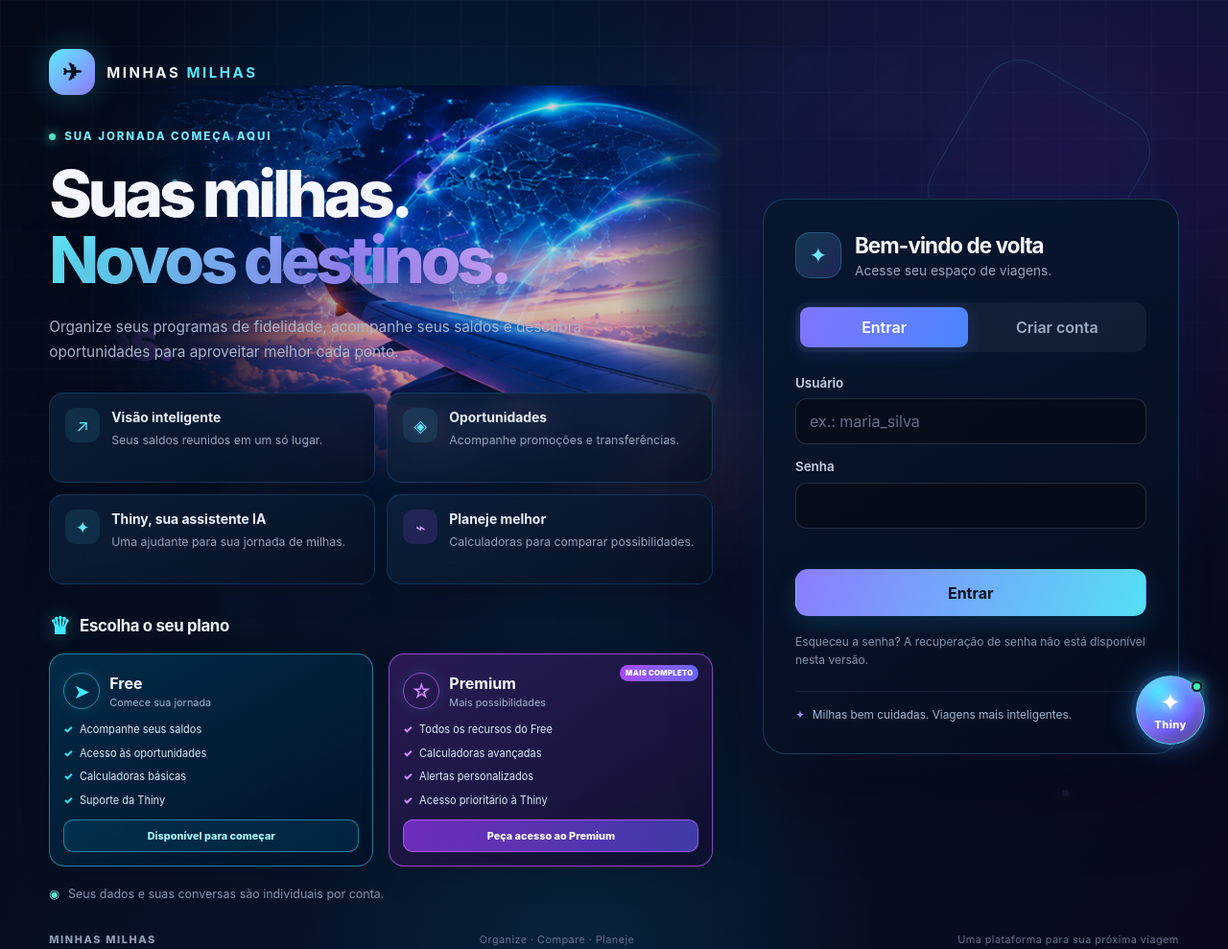
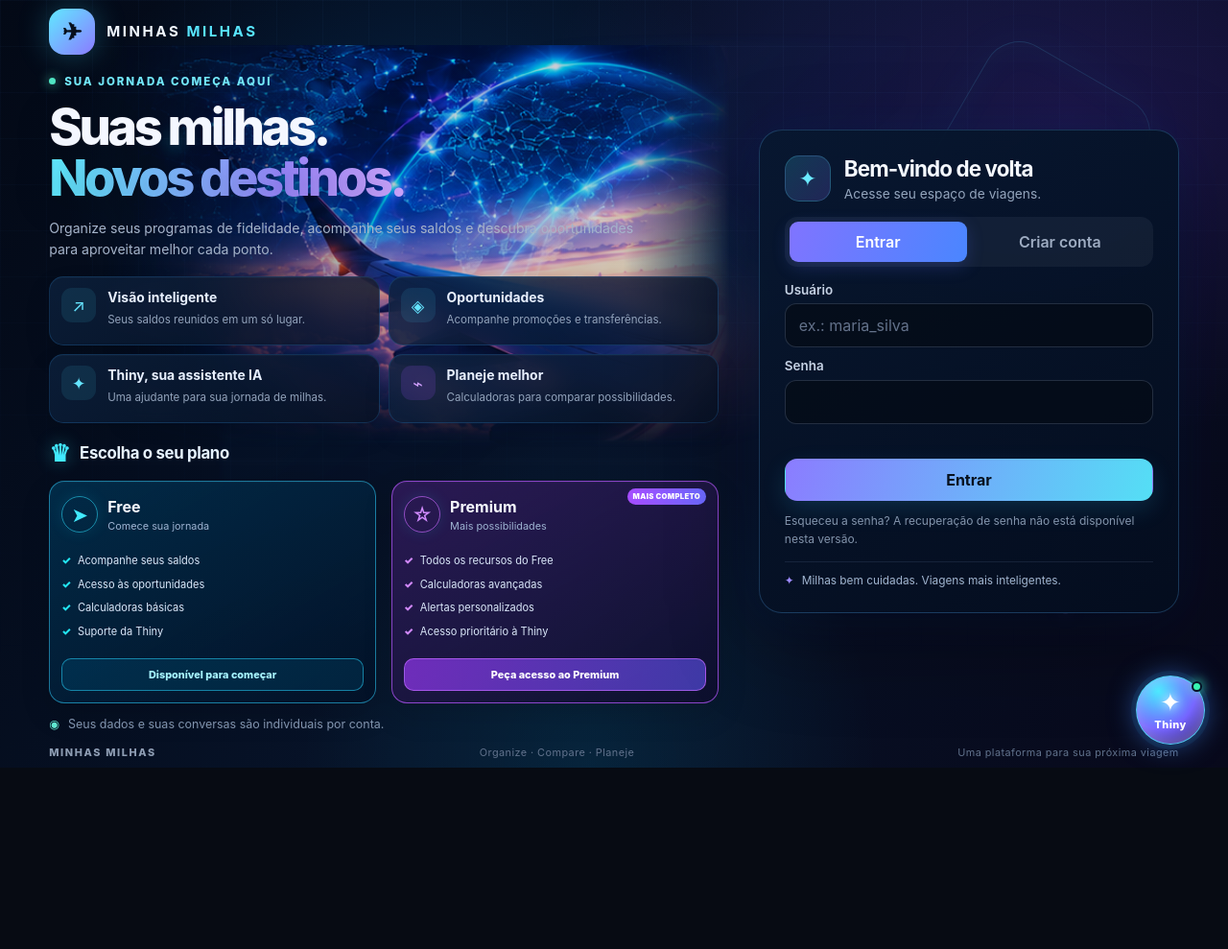
Before and after one commit to luizfs007/minhas-milhas, a plain HTML site: page index.html in a window 1280 px wide. Shown: the top 989 px of the page at 96% size. After the commit the page ends 800 px from the top, so only its background shows below. Drawn offline with nearby package versions, Linux system fonts and the light colour scheme.

Commit message:
Enhance authentication styles for responsiveness
Added media queries for responsive authentication layout.

```diff
--- a/css/styles.css
+++ b/css/styles.css
@@ -1207,3 +1207,39 @@ input, select, textarea { min-height: 44px; border-radius: 12px; background: rgb
 @media(max-width:1100px){.orbit-dashboard{grid-template-columns:minmax(0,1fr) minmax(0,1fr)}.orbit-overview{grid-column:1/-1}.orbit-history{grid-column:1/-1}.orbit-trend{min-height:210px}.orbit-map-card,.orbit-donut-card,.orbit-top-card{min-height:0}}
 @media(max-width:700px){.orbit-dashboard{grid-template-columns:minmax(0,1fr);gap:11px;padding-top:0}.orbit-overview,.orbit-history{grid-column:auto}.orbit-overview{padding:15px 13px}.orbit-card{padding:14px 13px;border-radius:14px}.orbit-card-heading{margin-bottom:12px}.orbit-card-heading h2,.orbit-card-heading h3{font-size:14px}.orbit-metric-grid{gap:8px}.orbit-metric{padding:10px;min-height:89px}.orbit-metric strong{font-size:20px;padding-right:0}.metric-spark{right:8px;bottom:18px;font-size:14px;opacity:.55}.orbit-metric small{font-size:8px;max-width:100%}.orbit-chart-line{height:112px}.orbit-history-chart{height:110px;gap:8px}.history-bars{gap:4px}.history-bar-value{font-size:7px}.history-bar-wrap small{font-size:7px}.orbit-empty-chart{padding:12px 8px;min-height:130px}.orbit-empty-chart span{max-width:260px;line-height:1.5}.orbit-program-row{grid-template-columns:26px minmax(50px,1fr) auto}.orbit-donut{width:108px;height:108px}.orbit-map-foot{flex-wrap:wrap}.dash-alert{align-items:flex-start}.dash-alert small{line-height:1.5}.orbit-status,.orbit-select-label{font-size:9px;padding:5px 6px}}
 @media(prefers-reduced-motion:reduce){.history-bar{animation:none}}
+
+
+/* Ajustes solicitados: navegação sem item Thiny e login que se encaixa na tela */
+@media (min-width: 761px) and (min-height: 700px) {
+  .auth.auth-showcase { min-height: 100svh; height: 100svh; box-sizing: border-box; padding: clamp(16px, 2.4vh, 28px) clamp(24px, 4vw, 60px); overflow-y: auto; }
+  .auth-showcase .auth-layout { gap: clamp(24px, 3.3vw, 54px); }
+  .auth-showcase .auth-brand { margin-bottom: clamp(18px, 2.6vh, 34px); }
+  .auth-showcase .auth-story h1 { font-size: clamp(2.4rem, 4.1vw, 4rem); margin: 14px 0 14px; }
+  .auth-showcase .auth-intro { font-size: clamp(.88rem, 1vw, 1rem); line-height: 1.55; margin-bottom: 18px; }
+  .auth-showcase .auth-feature-grid { gap: 9px; }
+  .auth-showcase .auth-feature { min-height: 72px; padding: 11px 12px; }
+  .auth-showcase .auth-feature small { font-size: .72rem; }
+  .auth-showcase .auth-plans { margin-top: 16px; }
+  .auth-showcase .auth-plan { padding: 12px; }
+  .auth-showcase .auth-plan ul { margin-top: 8px; margin-bottom: 8px; }
+  .auth-showcase .auth-trust { margin-top: 13px; }
+  .auth-showcase .auth-box { padding: clamp(20px, 2vw, 30px); }
+  .auth-showcase .auth-box-heading { margin-bottom: 16px; }
+  .auth-showcase .auth-box .tabs { margin-bottom: 15px; }
+  .auth-showcase .auth-box label { margin-top: 10px; margin-bottom: 5px; }
+  .auth-showcase .auth-box input:not([type=radio]):not([type=checkbox]) { min-height: 42px; }
+  .auth-showcase .auth-box .wide { min-height: 44px; margin-top: 12px; }
+  .auth-showcase .auth-password-note { margin-top: 11px; }
+  .auth-showcase .auth-box-foot { margin-top: 14px; padding-top: 12px; }
+  .auth-showcase .auth-footer { margin-top: 12px; }
+}
+@media (max-height: 760px) and (min-width: 761px) {
+  .auth.auth-showcase { justify-content: flex-start; }
+  .auth-showcase .auth-layout { align-items: start; }
+  .auth-showcase .auth-story h1 { font-size: clamp(2.2rem, 3.7vw, 3.4rem); }
+  .auth-showcase .auth-feature { min-height: 64px; }
+  .auth-showcase .auth-plan ul { font-size: .75rem; }
+}
+@media (max-width: 760px) {
+  .auth.auth-showcase { height: auto; min-height: 100svh; overflow-y: visible; }
+}
```
